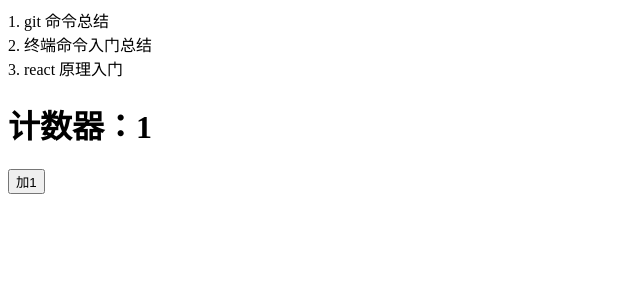
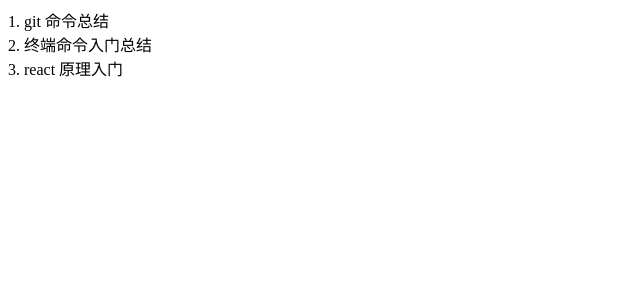
Before and after one commit to mazhuoya/react-one, a React (Create React App) app: page / in a window 1280 px wide. Shown: the top 300 px of the page, without its empty margins (0-640 px from the left). Built offline with nearby package versions, Linux system fonts and the light colour scheme.

Commit message:
react中jsx语法的转化过程

```diff
--- /dev/null
+++ b/src/components/jsxStyle.js
@@ -0,0 +1,43 @@
+import React from "react";
+
+const element = <h1 className="greeting">Hello jsx!</h1>
+// 打印后会发现 就是 createElement 形式的对象
+console.log(element)
+export default class jsxStyle extends React.Component {
+    render() {
+        return (
+        <div>
+            {
+            // jsx 仅仅是 createElement() 方法的语法糖(简化语法)
+            // jsx 与 createElement 的关系就是相互转换的关系
+            // jsx 对开发来说更友好，createElement 对于程序来说更好一些运行
+            // jsx 语法
+            // const element = {
+            //  <h1 className="greeting">
+            //   Hello jsx!
+            //  </h1>
+            // }
+
+            // jsx 语法被 @babel/preset-react 插件编译为 createElement() 方法
+            // createElement()
+            // const element = React.createElement(
+                // 'h1'
+                // {className: 'greeting'}
+                // 'hello jsx!'
+            // )
+
+            // jsx 转换了 createElement，那么更深的去看，createElement 转换成了什么？
+            // 转换成了 react元素 这样的东西
+            // react 元素是一个js对象，用来描述你希望在屏幕上看到的内容
+            // const element = {
+            //  type: 'h1',
+            //  props: {
+            //      className: 'greeting',
+            //      children: 'hello jsx'
+            //  }
+            // }
+            }
+        </div>
+        )
+    }
+}
--- a/src/styleReactPrinciple/styleReactPrinciple.js
+++ b/src/styleReactPrinciple/styleReactPrinciple.js
@@ -1,12 +1,14 @@
 import React from "react";
 import SetStateStyle from "../components/setStateStyle"
+import JsxStyle from "../components/jsxStyle"
 
 export default class styleReactPrinciple extends React.Component {
     render() {
         return (
         <div><div>3. react 原理入门</div>
             {/* 查看时可注释掉所有，一个一个查看 */}
-            <SetStateStyle /> {/* setState 的方法说明 */}
+            {/* <SetStateStyle /> setState 的方法说明 */}
+            <JsxStyle /> {/*jsx 语法的转化过程*/}
         </div>
         )
     }
```
Also changed, not shown: 1 other file (tests, documents, lock files or other folders).
